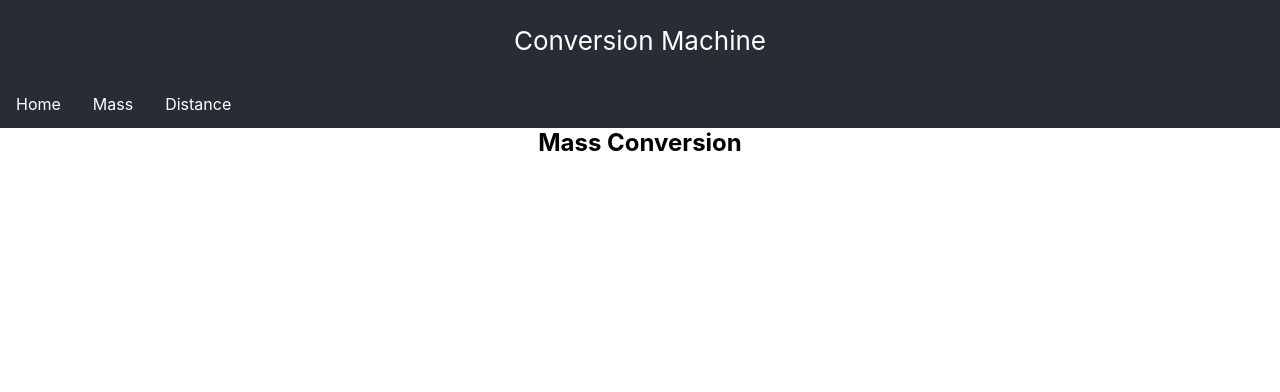
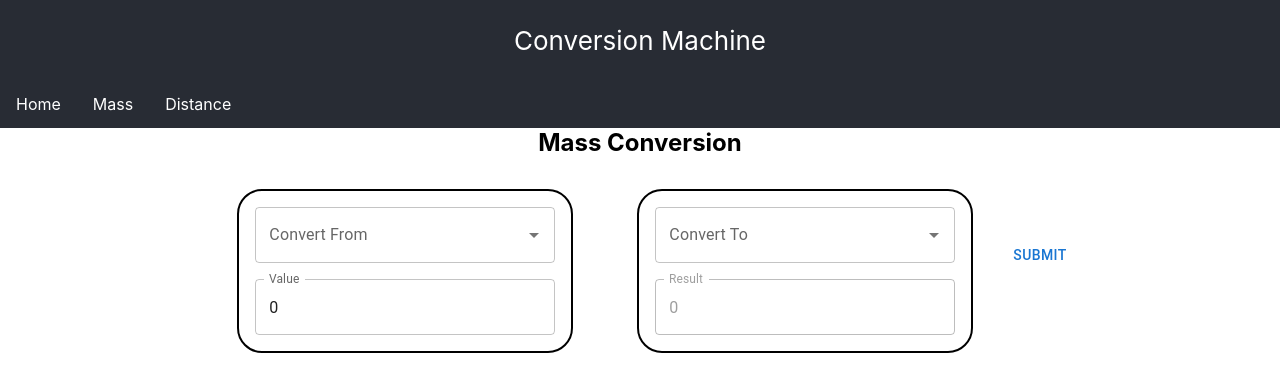
Before and after one commit to MatthewNobes/conversion-app, a React (Create React App) app: page /Mass in a window 1280 px wide. Shown: the top 392 px of the page. Built offline with nearby package versions, Linux system fonts and the light colour scheme.

Commit message:
Styling changes and Nav splitting into new comp

```diff
--- a/src/App.css
+++ b/src/App.css
@@ -53,3 +53,30 @@
   padding: 14px 16px;
   text-decoration: none;
 }
+
+.ConversionForm {
+  display: flex;
+  flex-wrap: wrap;
+  justify-content: center;
+}
+
+.ConversionForm-Half {
+  display: block;
+  border-radius: 25px;
+  border: 2px solid #000000;
+  padding: 1em;
+  margin-left: 2.5vw;
+  margin-right: 2.5vw;
+  margin-top: 2.5vw;
+  min-width: 300px;
+}
+
+.ConversionForm-FormElement {
+  padding-bottom: 1em;
+  width: 100%;
+}
+
+.SubmitForm {
+  background-color: aqua;
+  color: white;
+}
--- a/src/App.js
+++ b/src/App.js
@@ -12,11 +12,9 @@ import Home from './Components/Home'
 import DistanceConversion from './Components/Distance/DistanceConversion';
 import MassConversion from './Components/Mass/MassConversion';
 
-function App() {
+const Nav = () => {
   return (
-    <div className="App">
-      <Header />
-      <nav>
+    <nav>
         <Router className="React-Router">
           <div>
             <ul className="React-Router-Group">
@@ -39,6 +37,14 @@ function App() {
           </div>
         </Router>
       </nav>
+  )
+}
+
+const App = () => {
+  return (
+    <div className="App">
+      <Header />
+      <Nav />
     </div>
   );
 }
--- a/src/Components/Distance/DistanceConversion.js
+++ b/src/Components/Distance/DistanceConversion.js
@@ -1,4 +1,4 @@
-import css from './DistanceConversion.module.css';
+//import css from './DistanceConversion.module.css';
 import '../../App.css'
 
 export default function DistanceConversion() {
--- a/src/Components/Home.js
+++ b/src/Components/Home.js
@@ -1,4 +1,4 @@
-import css from './Home.module.css';
+//import css from './Home.module.css';
 import '../App.css'
 
 export default function Home() {
--- a/src/Components/Mass/MassConversion.js
+++ b/src/Components/Mass/MassConversion.js
@@ -1,10 +1,99 @@
-import css from './MassConversion.module.css';
+//import css from './MassConversion.module.css';
 import '../../App.css'
+import { Autocomplete, TextField, Button} from '@mui/material';
+import { useFormik } from 'formik';
+import React, { useState } from 'react';
+import { convertMass } from './MassFunctions';
+
+const distanceOptions = ["Kilograms", "Pounds", "Tonnes"]
+
+const ConversionForm = () => {
+    const [convertFrom, appendConvertFrom] = useState('Kilograms');
+    const [convertTo, appendConvertTo] = useState('Pounds');
+
+    const [valueToConvert, appendValueToConvert] = useState(6.5);
+    const [result, appendResult] = useState(0);
+
+    const convert = (values) => {
+        const result = convertMass(values.convertFrom, values.convertTo, values.valueToConvert);
+        return result;
+    }
+
+    const formik = useFormik({
+        initialValues: {
+            convertFrom: '',
+            convertTo: '',
+
+            valueToConvert: 0,
+            result: 0,
+        },
+
+        onSubmit: (values) => {
+            debugger;
+            convert(values);
+            console.log(values.result);
+        }
+    });
+
+    return (
+        <form className='ConversionForm'>
+            <div className='ConversionForm-Half'>
+                <Autocomplete
+                    disablePortal
+                    id="ConversionForm-From"
+                    className="ConversionForm-FormElement"
+                    options={distanceOptions}
+                    onChange={(e, value) => formik.setFieldValue("convertFrom", value)}
+                    value={formik.values.convertFrom}
+                    renderInput={(params) => <TextField {...params} label="Convert From" />}
+                />
+                <TextField
+                    id="ConversionForm-From"
+                    className="ConversionForm-FormElement"
+                    label="Value"
+                    variant="outlined"
+                    type="number"
+                    step={0.1}
+                    onChange={formik.handleChange}
+                    value={formik.values.valueToConvert}
+                />
+            </div>
+
+            <div className='ConversionForm-Half'>
+                <Autocomplete
+                    disablePortal
+                    id="ConversionForm-To"
+                    className="ConversionForm-FormElement"
+                    options={distanceOptions}
+                    onChange={(e, value) => formik.setFieldValue("convertTo", value)}
+                    value={formik.values.convertTo}
+                    renderInput={(params) => <TextField {...params} label="Convert To" />}
+                />
+                <TextField
+                    disabled
+                    id="ConversionForm-To"
+                    className="ConversionForm-FormElement"
+                    label="Result"
+                    variant="outlined"
+                    type="number"
+                    step={0.1}
+                    onChange={formik.handleChange}
+                    value={formik.values.result}
+                />
+            </div>
+            <Button className="SubmitForm" varient="outlined" type='submit'>Submit</Button>
+        </form>
+    )
+}
 
 export default function MassConversion() {
   return (
-      <h1 className="PageTitle">
-        Mass Conversion
-      </h1>
+      <>
+        <h1 className="PageTitle">
+            Mass Conversion
+        </h1>
+        <ConversionForm />
+      </>
+
   );
 }
```
